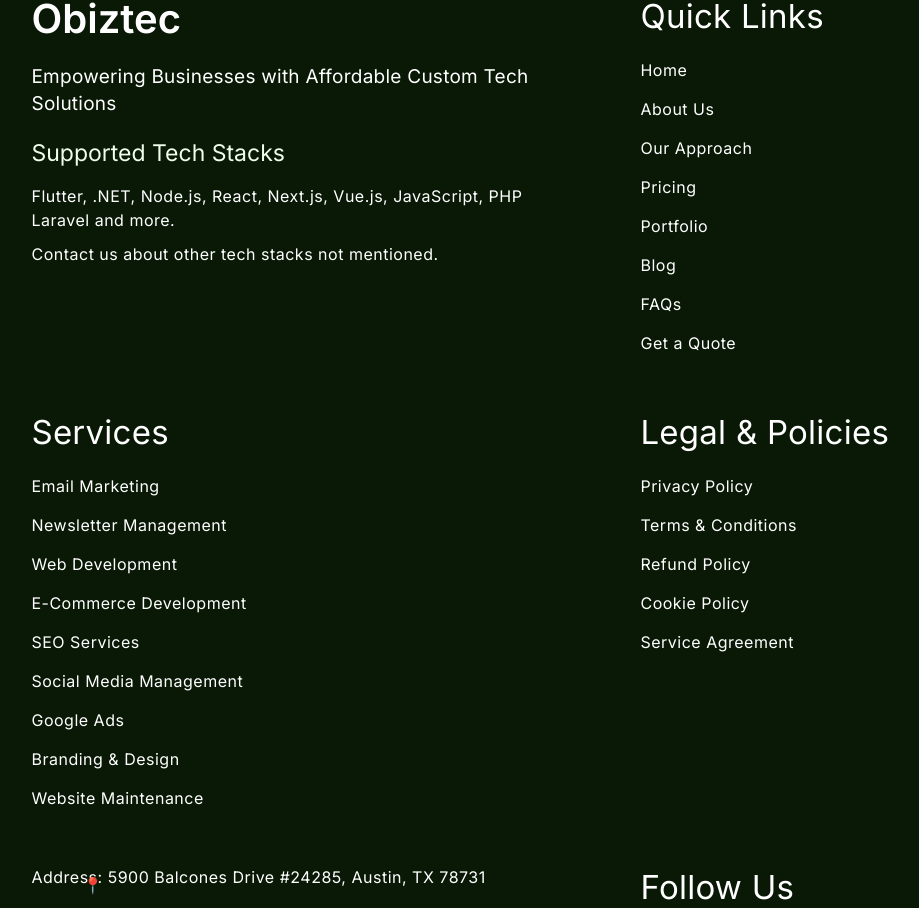
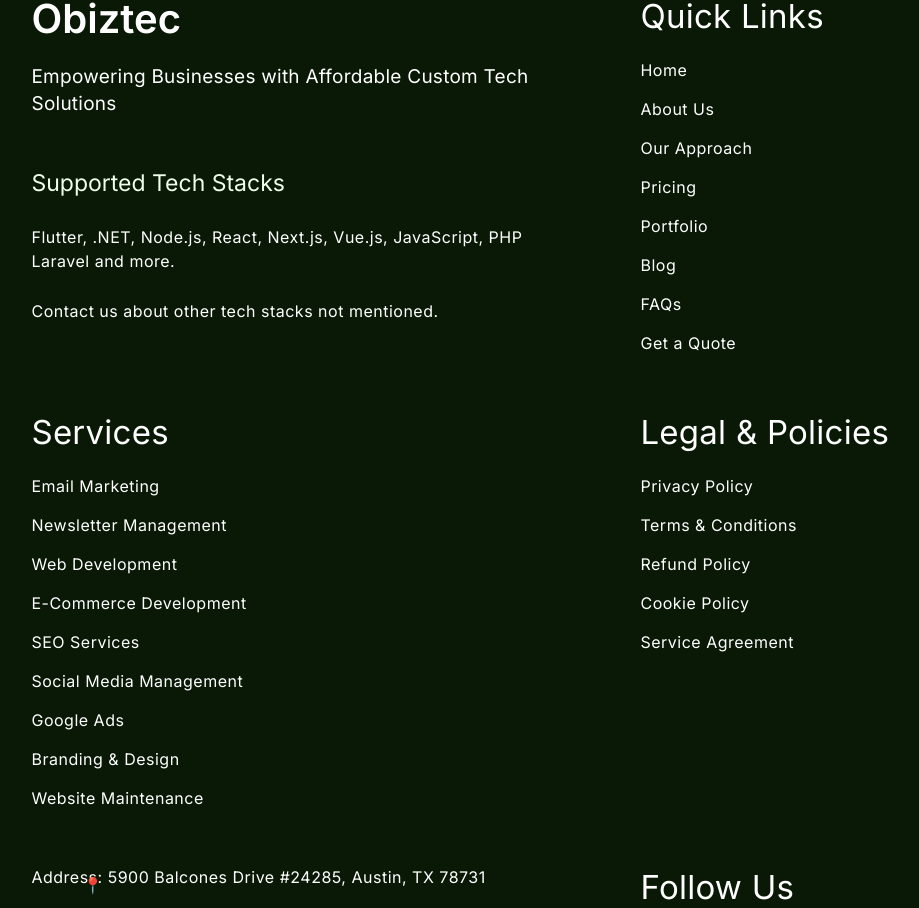
Before and after one commit to Gksuthar/MineFree, a React (Vite) app: page / in a window 1280 px wide. Shown: the part 5690-6598 px from the top of the page, without its empty margins (30-949 px from the left). Built offline with nearby package versions, Linux system fonts and the light colour scheme.

Commit message:
add last cmts

```diff
--- a/src/components/Footer/index.css
+++ b/src/components/Footer/index.css
@@ -81,6 +81,7 @@
   font-weight: 400;
   line-height: 32px;
   color: #eefeeb;
+  margin-top: 50px;
   margin-bottom: 15px;
 }
 
@@ -90,6 +91,7 @@
   line-height: 24px;
   letter-spacing: 0.5px;
   margin-bottom: 10px;
+  margin-top: 26px;
 }
 
 /* Column 2: Quick Links */
@@ -146,7 +148,7 @@
 
 /* Column 4: Legal & Policies */
 .footer-col-4 {
-  width: 247px;
+  width: 277px;
 }
 
 .footer-col-4 h2 {
--- a/src/components/Footer/index.jsx
+++ b/src/components/Footer/index.jsx
@@ -38,7 +38,6 @@
           </ul>
         </div>
 
-        {/* Column 4: Legal & Policies */}
         <div className="footer-col footer-col-4">
           <h2>Legal & Policies</h2>
           <ul>
```
